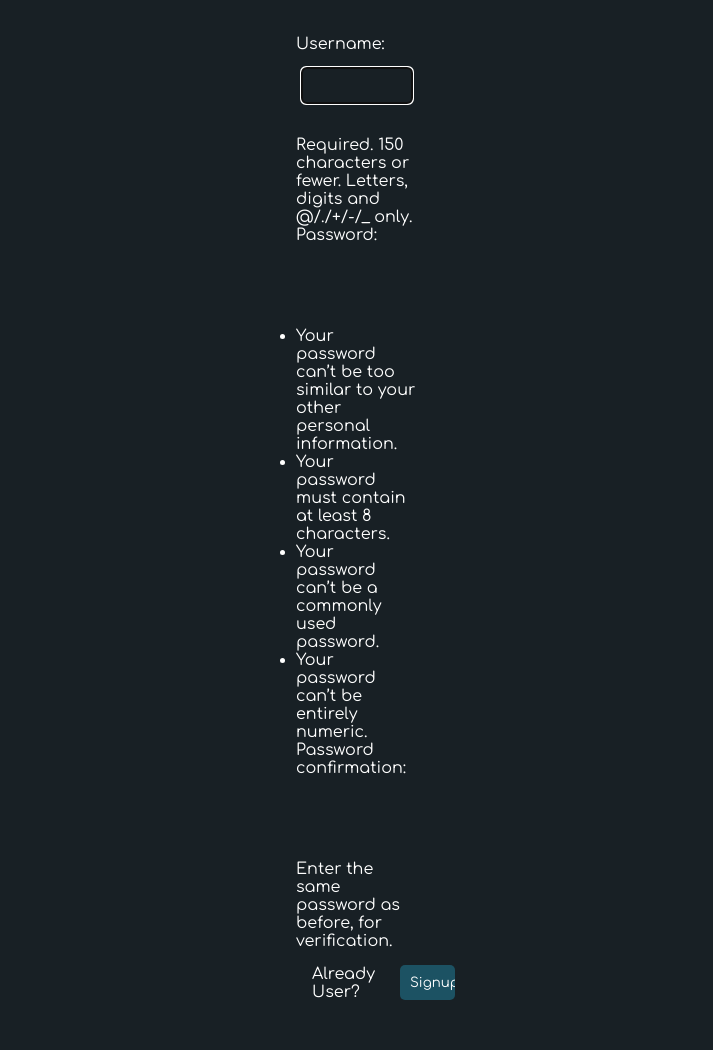
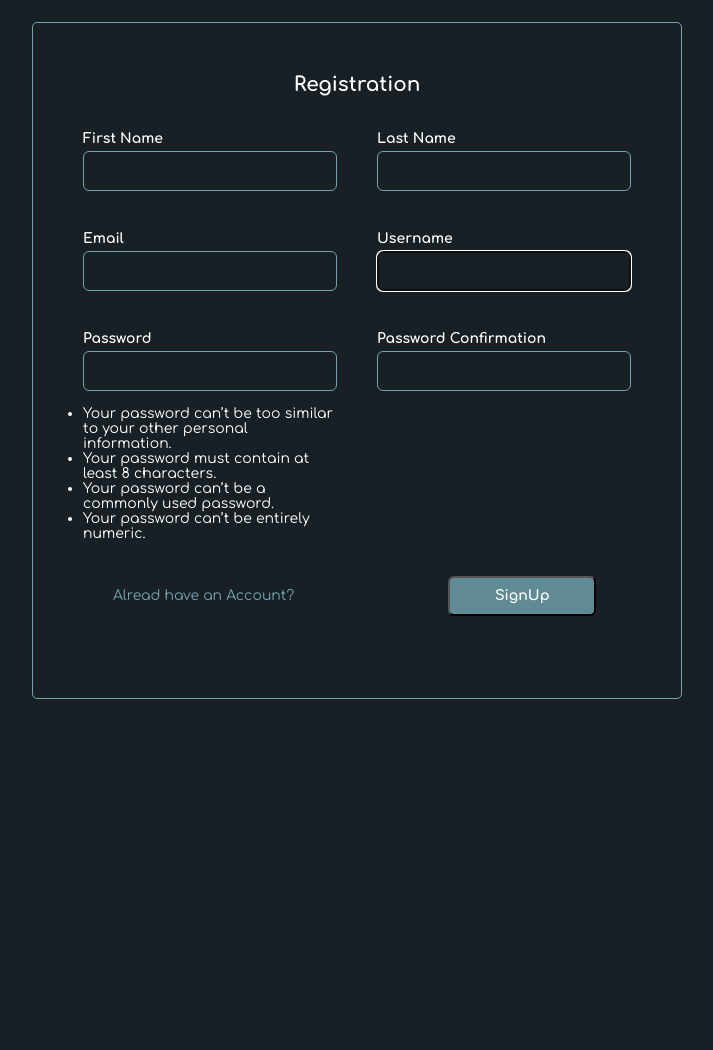
Before and after one commit to salmannotkhan/Codoner, a Django app: page /user/register/ in a window 1280 px wide. Shown: the part 68-1118 px from the top of the page, without its empty margins (283-996 px from the left). After the commit the page ends 767 px from the top, so only its background shows below. Run offline with Django 3.2, Linux system fonts and the light colour scheme; style sheets or scripts are compiled from the project's sources.

Commit message:
New Register and Login page designs

```diff
--- /dev/null
+++ b/account/forms.py
@@ -0,0 +1,14 @@
+from django import forms
+from django.contrib.auth.models import User
+from django.contrib.auth.forms import UserCreationForm
+
+
+class UserForm(UserCreationForm):
+    first_name = forms.CharField()
+    last_name = forms.CharField()
+    email = forms.EmailField()
+
+    class Meta:
+        model = User
+        fields = ('first_name', 'last_name', 'username',
+                  'email', 'password1', 'password2')
--- /dev/null
+++ b/account/templates/registernew.html
@@ -0,0 +1,46 @@
+{% extends "base.html" %}
+{% load static %}
+{% block title %} Registration - Codoner {% endblock title %}
+{% block stylesheet %}
+        <link rel="stylesheet" href="{% static 'css/registernew.css' %}">
+{% endblock %}
+{% block content %}
+<div class = "container">
+    <div class = "title">Registration</div>
+    <form method="POST">
+        {% csrf_token %}
+        <div class="user-details">
+            <div class="input-box">
+                <span class="details">First Name</span>
+                {{ form.first_name }}
+            </div>
+            <div class="input-box">
+                <span class="details">Last Name</span>
+                {{ form.last_name }}
+            </div>
+            <div class="input-box">
+                <span class="details">Email</span>
+                {{ form.email }}
+            </div>
+            <div class="input-box">
+                <span class="details">Username</span>
+                {{ form.username }}
+            </div>
+            <div class="input-box">
+                <span class="details">Password</span>
+                {{ form.password1 }}
+                <br>
+                <span class="helptext"><br><ul><li>Your password can’t be too similar to your other personal information.</li><li>Your password must contain at least 8 characters.</li><li>Your password can’t be a commonly used password.</li><li>Your password can’t be entirely numeric.</li></ul></span>
+            </div>
+            <div class="input-box">
+                <span class="details">Password Confirmation</span>
+                {{ form.password2 }}
+            </div>
+            <div class="row">
+                <a href="/user/login">Alread have an Account?</a>
+                <input type="submit" value = "SignUp" name="SignUp">
+            </div>
+        </div>
+    </form>
+</div>
+{% endblock %}
--- a/account/views.py
+++ b/account/views.py
@@ -2,12 +2,14 @@ from django.shortcuts import render, redirect
 from django.contrib.auth import authenticate, logout, login
 from django.contrib.auth.decorators import login_required
 from django.contrib.auth.forms import AuthenticationForm, UserCreationForm
+from .forms import UserForm
 from main.models import Question, TestCase
 
 
 def login_view(request):
     form = AuthenticationForm(request.POST or None)
     error = None
+    print(form.fields)
     if request.method == 'POST':
         user = authenticate(
             username=request.POST['username'], password=request.POST['password'])
@@ -23,20 +25,23 @@ def login_view(request):
 
 def logout_view(request):
     logout(request)
-    return redirect('/code/playground')
+    return redirect('/user/login')
 
 
 def signup_view(request):
-    form = UserCreationForm(request.POST or None)
+    form = UserForm()
+    print(form.fields)
     if request.method == 'POST':
-        form = UserCreationForm(request.POST)
+        form = UserForm(request.POST)
         if form.is_valid():
             form.save()
             return redirect('/user/login/')
-    return render(request, 'register.html', context={'form': form})
+        else:
+            print(form.errors)
+    return render(request, 'registernew.html', context={'form': form})
 
 
-@login_required(login_url='/user/login')
+@ login_required(login_url='/user/login')
 def dashboard_view(request):
     return render(request, 'dashboard.html')
 
--- /dev/null
+++ b/assets/css/registernew.css
@@ -0,0 +1,66 @@
+.container {
+  max-width: 650px;
+  background-color: var(--BlackPearl);
+  padding: 50px;
+  color: var(--Heather);
+  border: 1px solid var(--FountainBlue);
+  border-radius: 5px;
+  margin: 0px auto;
+}
+.container .title {
+  font-weight: bold;
+  font-size: 20px;
+  position: relative;
+  text-align: center;
+}
+.container form input[type=submit] {
+  background-color: var(--Horizon);
+  width: 30%;
+  height: 40px;
+  font-weight: bold;
+  font-size: 14px;
+  border-radius: 6px;
+}
+.container form .user-details {
+  display: flex;
+  flex-wrap: wrap;
+  font-size: 14px;
+  justify-content: space-between;
+  margin: 10px 0 12px 0;
+}
+.container form .user-details .input-box {
+  width: calc(100% / 2 - 20px);
+  margin-bottom: 15px;
+}
+.container form .user-details .input-box input {
+  height: 40px;
+  width: 100%;
+  border-radius: 6px;
+  color: var(--FountainBlue);
+  background: transparent;
+  border: 1px solid var(--FountainBlue);
+  transition: all 0.3s ease;
+  padding-left: 15px;
+  font-size: 15px;
+}
+.container form .user-details .input-box .details {
+  margin-top: 25px;
+  display: block;
+  font-weight: bold;
+  margin-bottom: 5px;
+  border-bottom: 5px;
+}
+.container form .row {
+  display: flex;
+  width: 90%;
+  justify-content: space-between;
+  align-items: center;
+  margin: 20px;
+}
+.container form .row a {
+  padding: 10px;
+  color: var(--FountainBlue);
+}
+.container form .row input {
+  margin-right: 0;
+}/*# sourceMappingURL=registernew.css.map */
--- /dev/null
+++ b/assets/css/registernew.scss
@@ -0,0 +1,68 @@
+.container {
+	max-width: 650px;
+	background-color: var(--BlackPearl);
+	padding: 50px;
+	color: var(--Heather);
+	border: 1px solid var(--FountainBlue);
+	border-radius: 5px;
+	margin: 0px auto;
+	.title {
+		font-weight: bold;
+		font-size: 20px;
+		position: relative;
+		text-align: center;
+	}
+	form {
+		input[type='submit'] {
+			background-color: var(--Horizon);
+			width: 30%;
+			height: 40px;
+			font-weight: bold;
+			font-size: 14px;
+			border-radius: 6px;
+		}
+		.user-details {
+			display: flex;
+			flex-wrap: wrap;
+			font-size: 14px;
+			justify-content: space-between;
+			margin: 10px 0 12px 0;
+			.input-box {
+				width: calc(100% / 2 - 20px);
+				margin-bottom: 15px;
+				input {
+					height: 40px;
+					width: 100%;
+					border-radius: 6px;
+					color: var(--FountainBlue);
+					background: transparent;
+					border: 1px solid var(--FountainBlue);
+					transition: all 0.3s ease;
+					padding-left: 15px;
+					font-size: 15px;
+				}
+				.details {
+					margin-top: 25px;
+					display: block;
+					font-weight: bold;
+					margin-bottom: 5px;
+					border-bottom: 5px;
+				}
+			}
+		}
+		.row {
+			display: flex;
+			width: 90%;
+			justify-content: space-between;
+			align-items: center;
+			margin: 20px;
+			a {
+				padding: 10px;
+				color: var(--FountainBlue);
+			}
+			input {
+				margin-right: 0;
+			}
+		}
+	}
+}
--- a/templates/base.html
+++ b/templates/base.html
@@ -20,7 +20,7 @@
 			{% endif %}
 			<div class="profile">
 				{% if request.user.is_authenticated %}
-					Hi, {{ request.user }}
+					Hi, {{ request.user.first_name }}
 					<a href="/user/logout">Logout</a>
 				{% else %}
 					<a href="/user/login">Login</a>
```
Also changed, not shown: account/templates/login.html (+12 -10 lines), assets/css/login.css (added, +81 -0 lines), assets/css/login.scss (added, +83 -0 lines), db.sqlite3, 2 other files.
